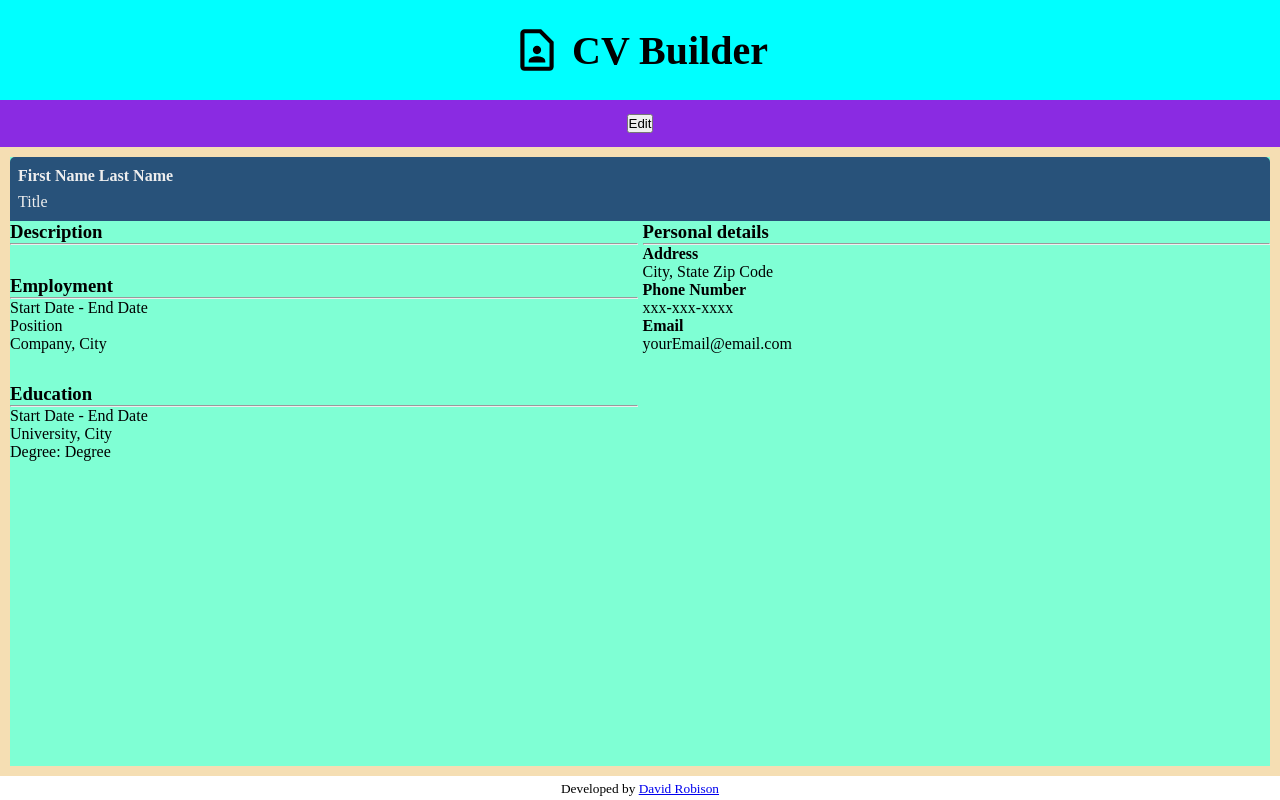
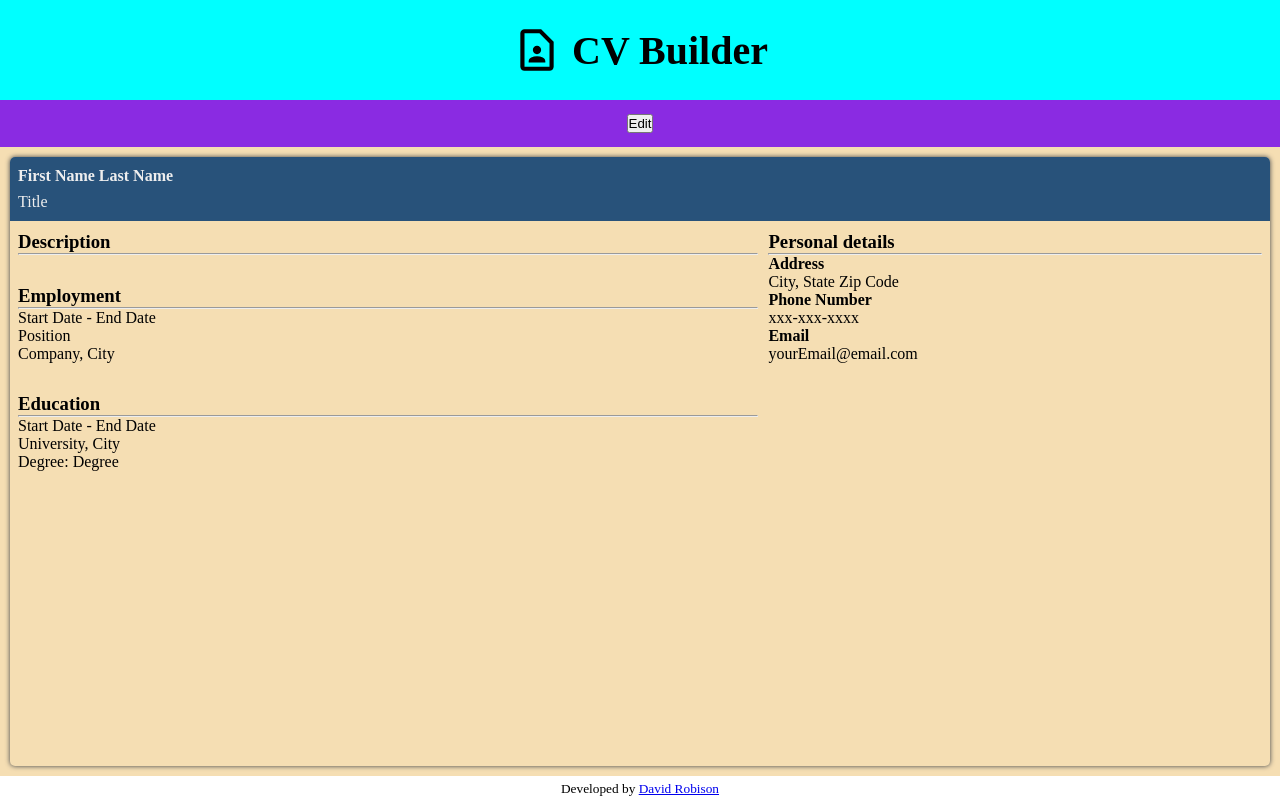
Before and after one commit to robisonwebdev/CV-Application, a React (Create React App) app: page / in a window 1280 px wide. Both pictures are taken after a click on the button "Preview". Built offline with nearby package versions, Linux system fonts and the light colour scheme.

Commit message:
For .previewchanged background-color, added border-radius, and added box-shadow. Changed gap and added padding to .preview_main Changed widths for .preview_main_left and .preview_main_right

```diff
--- a/src/styles/Main/Preview/Preview.css
+++ b/src/styles/Main/Preview/Preview.css
@@ -2,7 +2,9 @@
     display: flex;
     flex-direction: column;
 
-    background-color: aquamarine;
+    background-color: var(--offWhite);
+    border-radius: 5px;
+    box-shadow: 0px 0px 5px 0px var(--black);
     margin: 10px;
     height: auto;
     width: 100%;
@@ -10,8 +12,9 @@
 
 .preview_main {
     display: flex;
-    gap: 5px;
+    gap: 10px;
 
+    padding: 10px 8px;
     height: auto;
     width: 100%;
 }
@@ -22,7 +25,7 @@
     gap: 30px;
 
     height: auto;
-    width: 100%;
+    width: 60%;
 }
 
 .preview_main_right {
@@ -30,5 +33,5 @@
     flex-direction: column;
 
     height: auto;
-    width: 100%;
+    width: 40%;
 }
```
